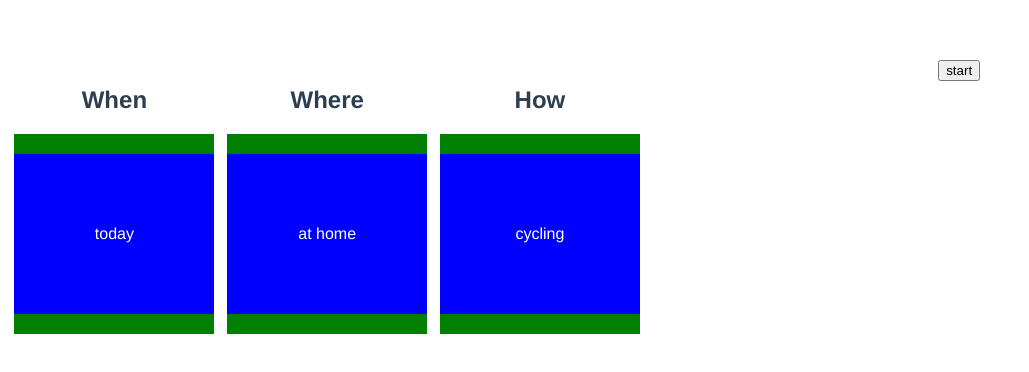
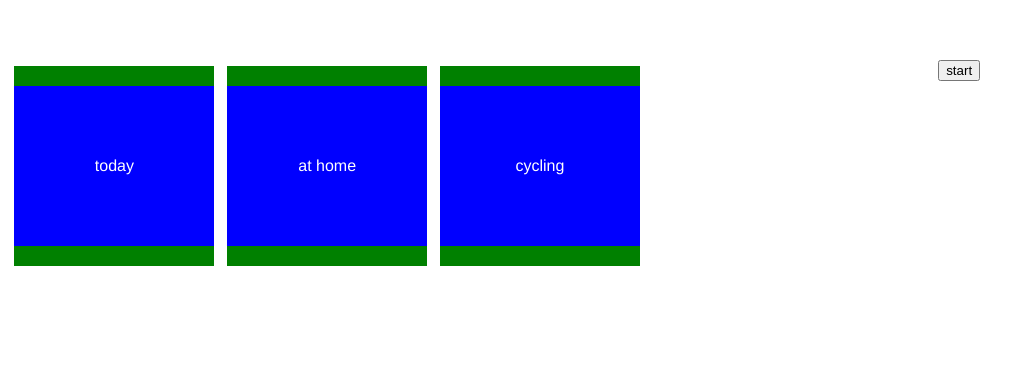
Before and after one commit to davidlamys/SlotMachine, a Vue app: page / in a window 1280 px wide. Shown: the top 372 px of the page, without its empty margins (0-1029 px from the left). Built offline with nearby package versions, Linux system fonts and the light colour scheme.

Commit message:
Remove title from 'slot' object

```diff
--- a/src/components/SlotMachine.vue
+++ b/src/components/SlotMachine.vue
@@ -5,12 +5,10 @@
       start
     </button>
     <div class='slot' v-for='slot in slots' ref='slots'>
-      <h2>{{ slot.title }}</h2>
       <div class='slot__window'>
         <div class='slot__wrap'>
           <div class='slot__item' v-for='opt in slot.items'>{{ opt }}</div>
-          <div class='slot__item slot__item--copy' >{{ slot.items[0] }}
-          </div>
+          <div class='slot__item slot__item--copy' >{{ slot.items[0] }}</div>
         </div>
       </div>
     </div>
@@ -30,7 +28,6 @@ export default {
   data() {
     return {
       slots: [{
-        title: "When",
         items: [
           "today",
           "next week",
@@ -39,7 +36,6 @@ export default {
           "yesterday",
         ]
       }, {
-        title: "Where",
         items: [
           "at home",
           "at work",
@@ -51,7 +47,6 @@ export default {
           "at the city",
         ]
       }, {
-        title: "How",
         items: [
           "cycling",
           "walking",
```
